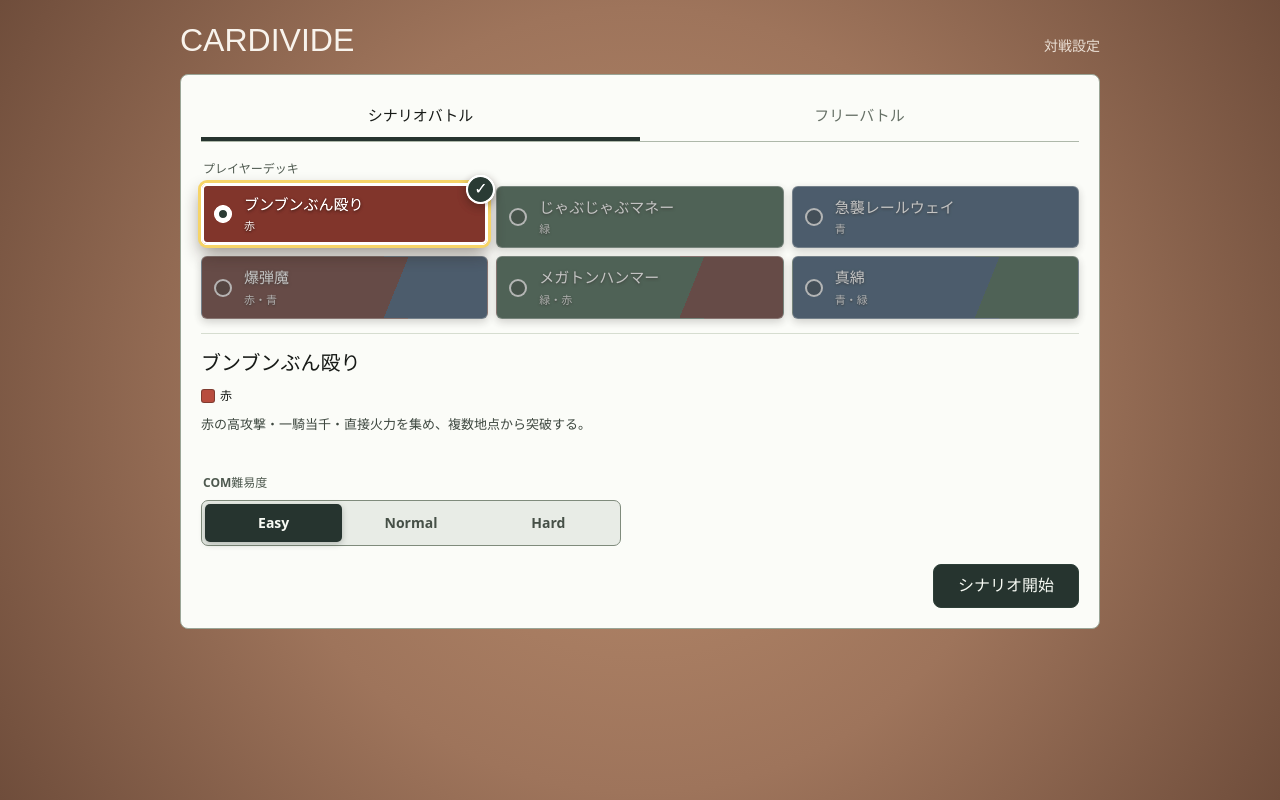
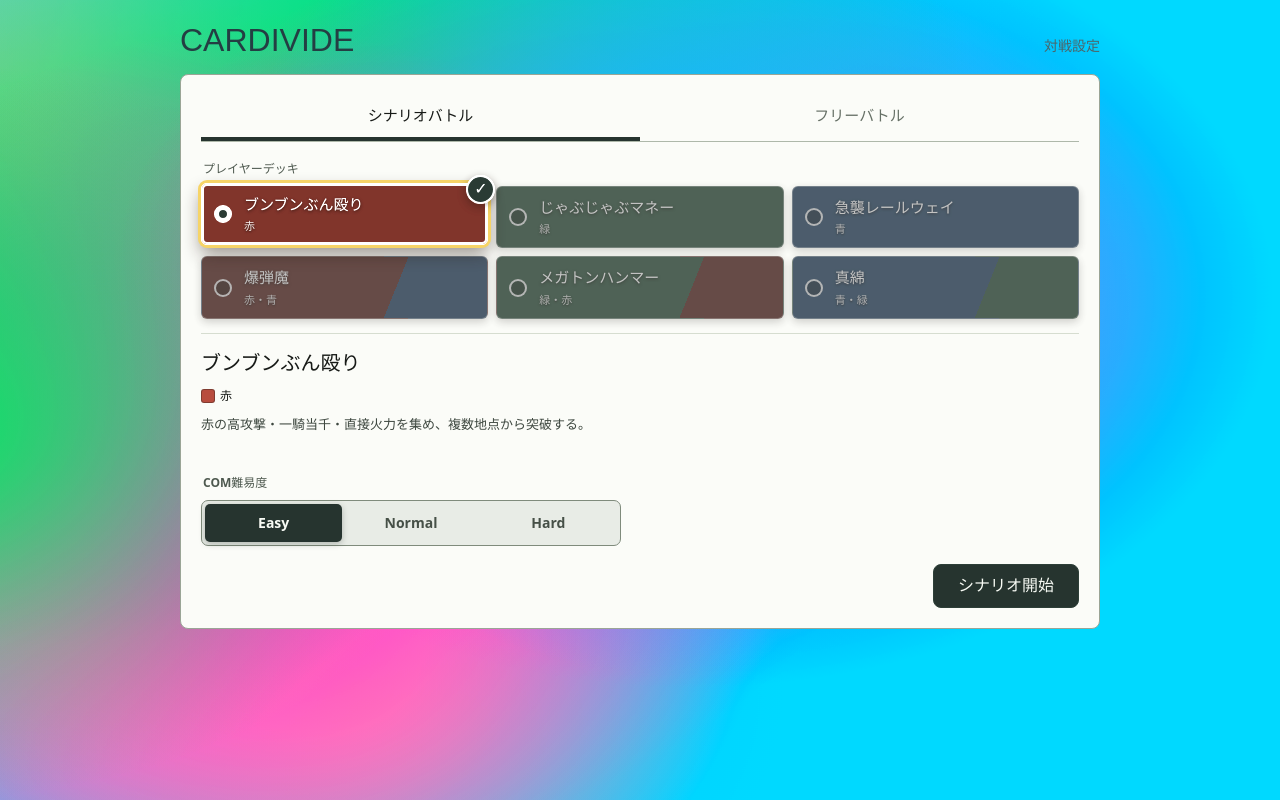
Before and after one commit to kurehajime/cardivide, a React (Vite) app: page / in a window 1280 px wide. Built offline with nearby package versions, Linux system fonts and the light colour scheme; a web font is replaced by a local one.

Commit message:
グラで

```diff
--- a/src/App.css
+++ b/src/App.css
@@ -58,8 +58,8 @@
     calc(24px + env(safe-area-inset-right, 0px))
     calc(24px + env(safe-area-inset-bottom, 0px))
     calc(24px + env(safe-area-inset-left, 0px));
-  background: var(--table-background);
-  color: #f8f3ec;
+  background: transparent;
+  color: #243e43;
 }
 
 .setup-header,
@@ -86,7 +86,7 @@
 }
 
 .setup-header span {
-  color: #eadfd4;
+  color: #4b666b;
   font-size: 14px;
   font-weight: 700;
 }
@@ -460,8 +460,8 @@
     calc(18px + env(safe-area-inset-right, 0px))
     calc(18px + env(safe-area-inset-bottom, 0px))
     calc(18px + env(safe-area-inset-left, 0px));
-  background: var(--table-background);
-  color: #f8f3ec;
+  background: transparent;
+  color: #243e43;
 }
 
 .game-shell::before {
@@ -472,7 +472,7 @@
   background-image: var(--surface-noise);
   background-size: 80px 80px;
   mix-blend-mode: soft-light;
-  opacity: 0.42;
+  opacity: 0.12;
   pointer-events: none;
 }
 
@@ -485,7 +485,7 @@
 .board-lane-scroll,
 .board-lane-grid,
 .hand-panel {
-  scrollbar-color: #432d22 rgb(73 43 29 / 32%);
+  scrollbar-color: #577c83 rgb(66 107 116 / 14%);
   scrollbar-width: auto;
 }
 
@@ -502,7 +502,7 @@
 .board-lane-grid::-webkit-scrollbar-track,
 .hand-panel::-webkit-scrollbar-track {
   border-radius: 5px;
-  background: rgb(73 43 29 / 32%);
+  background: rgb(66 107 116 / 14%);
 }
 
 .board-panel::-webkit-scrollbar-thumb,
@@ -511,16 +511,16 @@
 .hand-panel::-webkit-scrollbar-thumb {
   min-width: 48px;
   min-height: 48px;
-  border: 2px solid #9e745b;
+  border: 2px solid #c7e7eb;
   border-radius: 5px;
-  background: #432d22;
+  background: #577c83;
 }
 
 .board-panel::-webkit-scrollbar-thumb:hover,
 .board-lane-scroll::-webkit-scrollbar-thumb:hover,
 .board-lane-grid::-webkit-scrollbar-thumb:hover,
 .hand-panel::-webkit-scrollbar-thumb:hover {
-  background: #5b3b2b;
+  background: #3d626a;
 }
 
 .board-panel::-webkit-scrollbar-corner,
@@ -1238,7 +1238,7 @@
 }
 
 .board-spell-empty>.card-empty {
-  border: 2px dashed rgb(255 255 255 / 45%);
+  border: 2px dashed rgb(66 107 116 / 45%);
   background: transparent;
   box-shadow: none;
 }
@@ -1291,7 +1291,7 @@
   background-repeat: repeat-x;
   background-position: calc(-1 * var(--board-lane-arrow-size)) center;
   background-size: var(--board-lane-arrow-size) var(--board-lane-arrow-size);
-  opacity: 0.14;
+  opacity: 0.24;
   pointer-events: none;
   animation: board-lane-flow 1.8s linear infinite;
 }
--- a/src/index.css
+++ b/src/index.css
@@ -1,16 +1,22 @@
 :root {
-  --table-background: radial-gradient(
-    circle at center,
-    #b88b6c 0%,
-    #9e745b 52%,
-    #6f4d3b 100%
-  );
+  --table-background:
+    radial-gradient(ellipse 51% 75% at 53% 32%, #01cffc, transparent 70%),
+    radial-gradient(ellipse 64% 66% at -7% 54%, #26da73, transparent 70%),
+    radial-gradient(ellipse 65% 70% at 54% 37%, #f534c0, transparent 70%),
+    radial-gradient(ellipse 59% 88% at 20% 65%, #f534c0, transparent 70%),
+    radial-gradient(ellipse 68% 87% at 32% 12%, #26da73, transparent 70%),
+    radial-gradient(ellipse 81% 60% at -4% 39%, #26da73, transparent 70%),
+    radial-gradient(ellipse 49% 56% at 27% 86%, #ecc1a3, transparent 70%),
+    radial-gradient(ellipse 54% 76% at 7% 64%, #ecc1a3, transparent 70%),
+    radial-gradient(ellipse 48% 89% at 2% 22%, #ecc1a3, transparent 70%),
+    radial-gradient(ellipse 85% 77% at 10% 56%, #f534c0, transparent 70%),
+    radial-gradient(ellipse 48% 62% at 75% 52%, #01cffc, transparent 70%),
+    radial-gradient(ellipse 83% 88% at 43% 36%, #01cffc, transparent 70%);
 
   font: 16px/1.45 system-ui, 'Segoe UI', Roboto, sans-serif;
   letter-spacing: 0;
   color: #17140f;
-  background: #6f4d3b;
-  background-image: var(--table-background);
+  background: #01cffc;
   font-synthesis: none;
   text-rendering: optimizeLegibility;
   -webkit-font-smoothing: antialiased;
@@ -24,11 +30,24 @@
 }
 
 body {
+  position: relative;
+  isolation: isolate;
   min-width: 0;
   min-height: 100svh;
   min-height: 100dvh;
   margin: 0;
   overflow-x: hidden;
+}
+
+body::before {
+  content: '';
+  position: fixed;
+  inset: 0;
+  z-index: -1;
+  background-color: #01cffc;
+  background-image: var(--table-background);
+  filter: saturate(125%);
+  pointer-events: none;
 }
 
 button {
```
